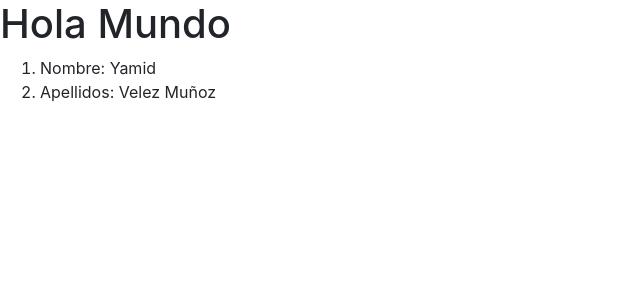
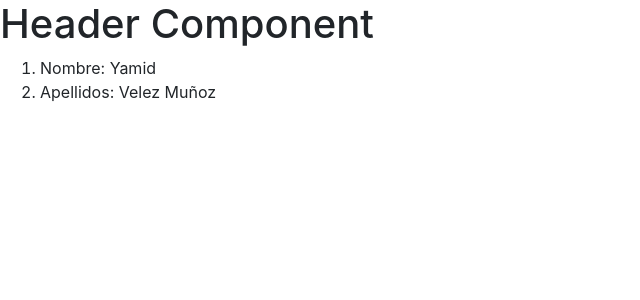
Before and after one commit to yavemu/angular, an Angular app: page / in a window 1280 px wide. Shown: the top 300 px of the page, without its empty margins (0-640 px from the left). Built offline with nearby package versions, Linux system fonts and the light colour scheme.

Commit message:
Creando un componente manualmente.

```diff
--- a/src/app/app.component.html
+++ b/src/app/app.component.html
@@ -1,4 +1,4 @@
-<h1>Hola Mundo</h1>
+<app-header></app-header>
 
 <ol>
   <li>Nombre: {{nombre}}</li>
--- a/src/app/app.module.ts
+++ b/src/app/app.module.ts
@@ -2,10 +2,12 @@
 import { NgModule } from '@angular/core';
 
 import { AppComponent } from './app.component';
+import { HeaderComponent } from './components/header/header.component';
 
 @NgModule({
   declarations: [
-    AppComponent
+    AppComponent,
+    HeaderComponent
   ],
   imports: [
     BrowserModule
--- /dev/null
+++ b/src/app/components/header/header.component.ts
@@ -0,0 +1,10 @@
+import { Component } from '@angular/core';
+
+@Component({
+  selector: 'app-header',
+  template: `<h1>Header Component</h1>`
+})
+
+export class HeaderComponent{
+
+}
```
